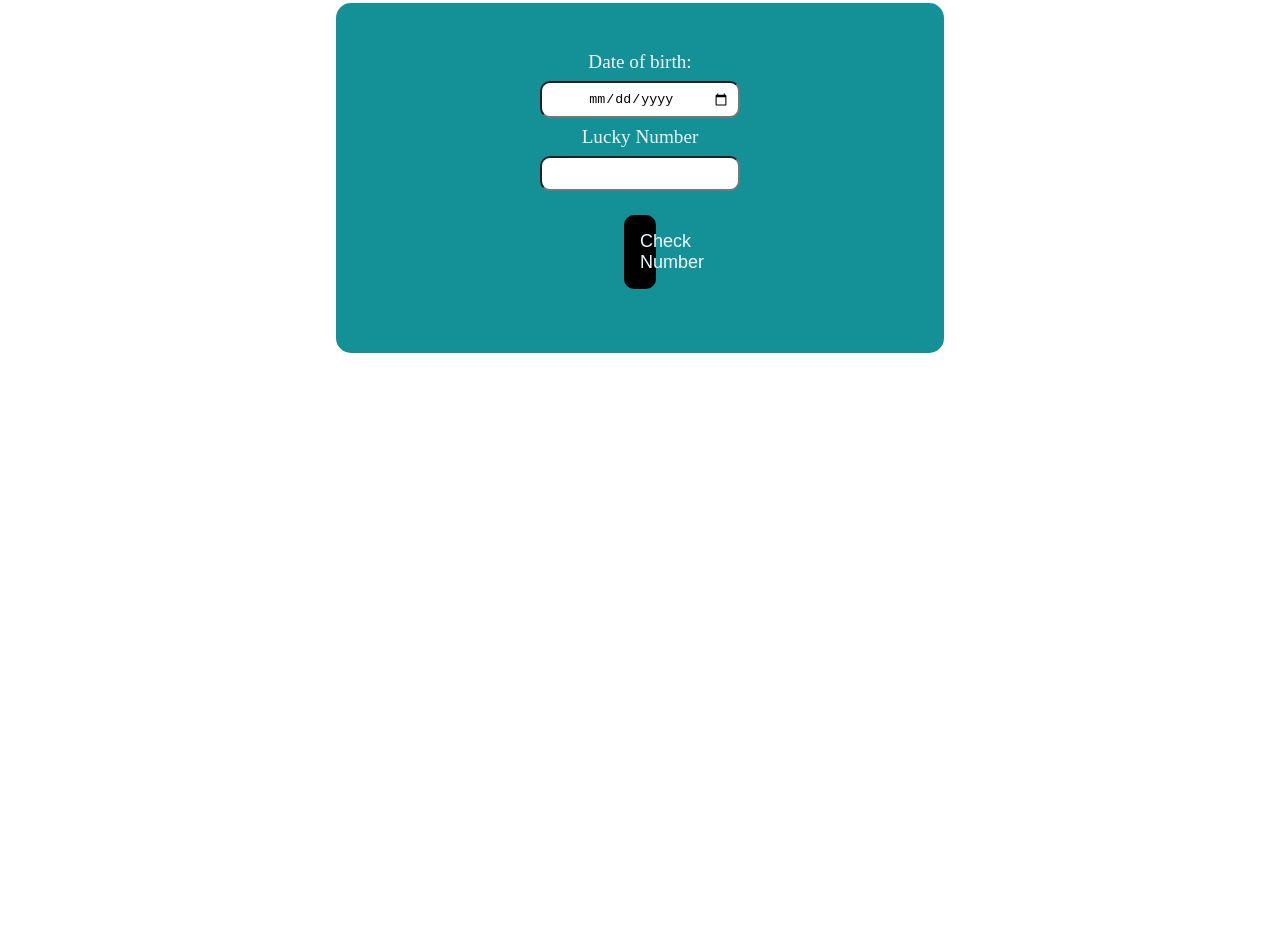
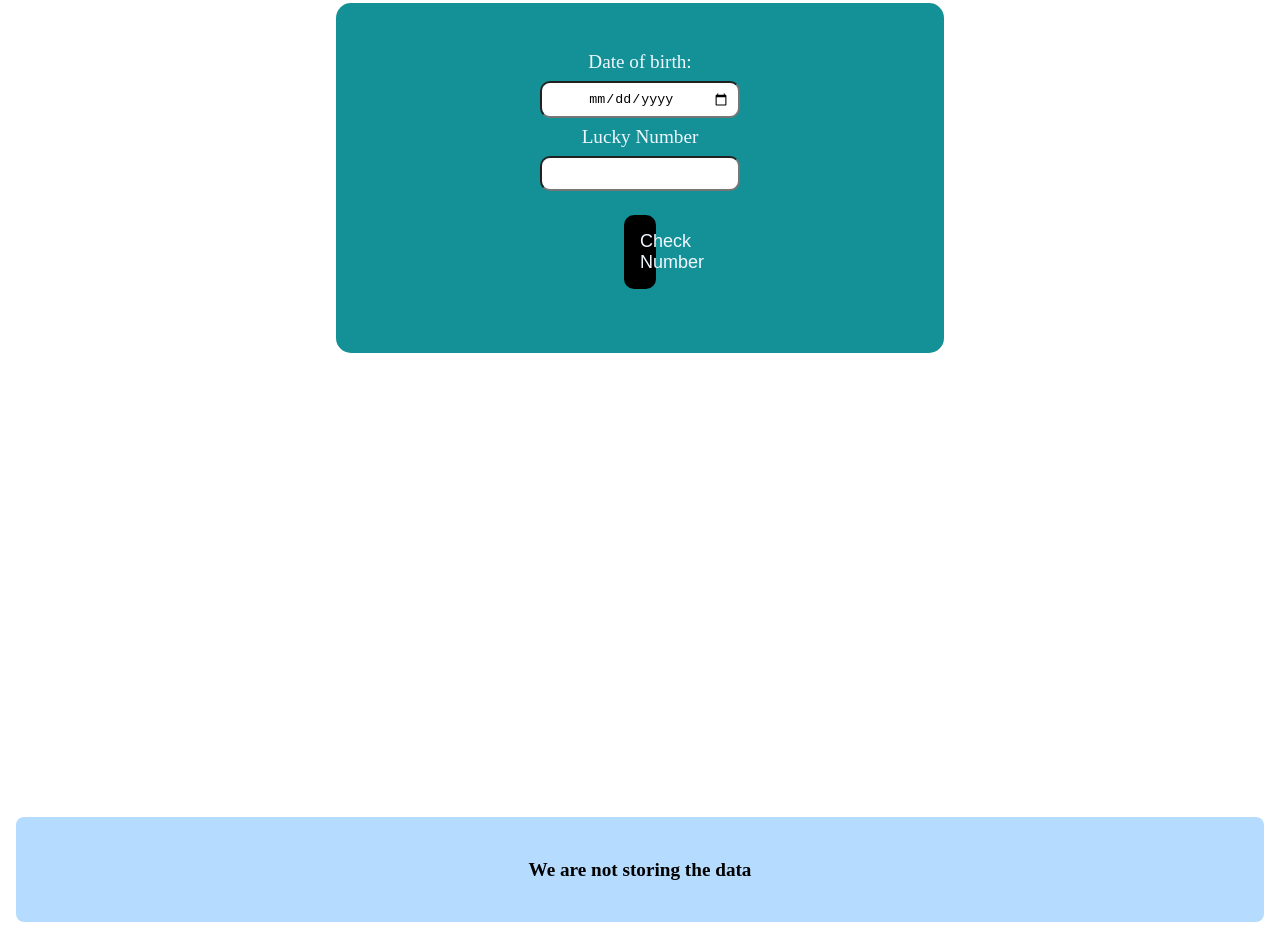
Before and after one commit to poojavishnoi/neogmark11, a plain HTML site: page index.html in a window 1280 px wide. Shown: the part 174-1112 px from the top of the page. Before the commit the page ends 800 px from the top, so only its background shows below. Drawn offline with Linux system fonts and the light colour scheme.

Commit message:
Added a privacy note

```diff
--- a/App.css
+++ b/App.css
@@ -42,3 +42,10 @@ button{
   background-color: black;
 
 }
+
+.note{
+  margin-top: 29rem;
+  background-color: rgb(181, 220, 255);
+  padding: 1rem;
+  border-radius: 8px;
+}
--- a/App.js
+++ b/App.js
@@ -3,8 +3,8 @@ const luckyNumber = document.querySelector("#luckyno");
 const checkBtn = document.querySelector("#checkbtn");
 const output = document.querySelector(".output");
 
+
 checkBtn.addEventListener("click", checkBirthDateIsLucky);
-console.log("Not storing any data");
 
 function checkBirthDateIsLucky() {
   const dob = birthDate.value;
--- a/index.html
+++ b/index.html
@@ -23,7 +23,10 @@
     <button id="checkbtn">Check Number</button>
 
     <div class="output"></div>
+  </div>
 
+  <div class="note">
+    <h4>We are not storing the data</h4>
   </div>
 
   <script src="App.js"></script>
```
